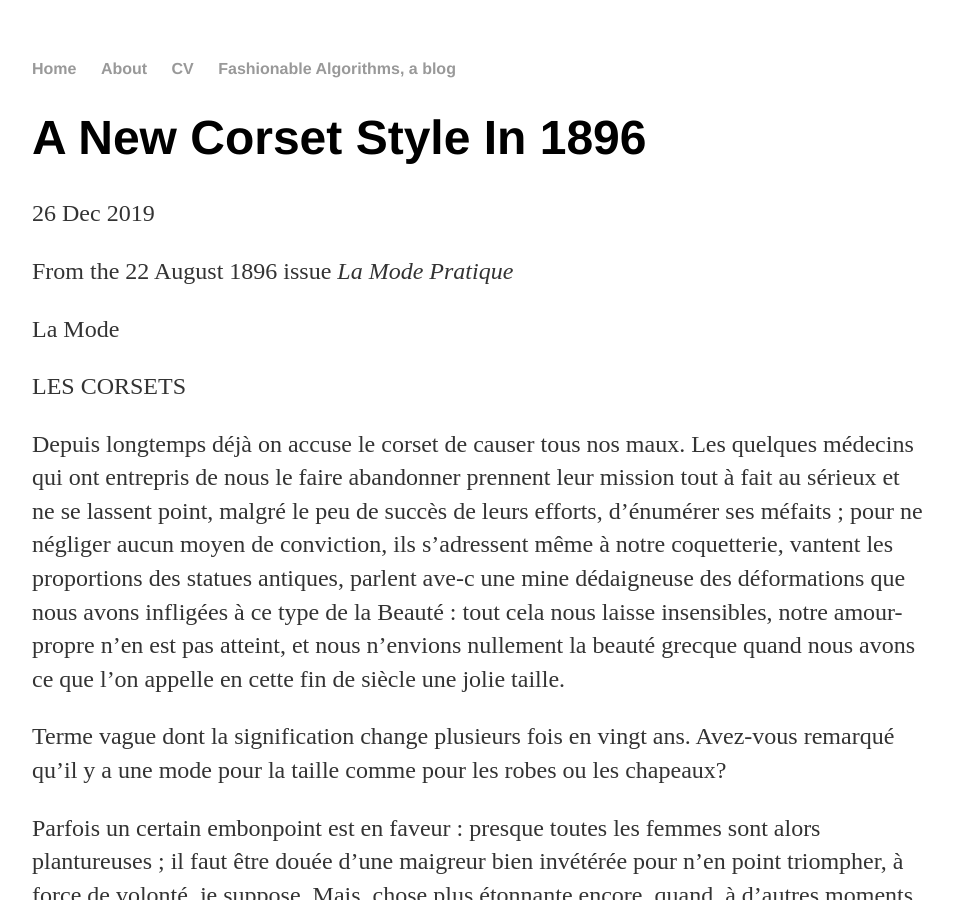
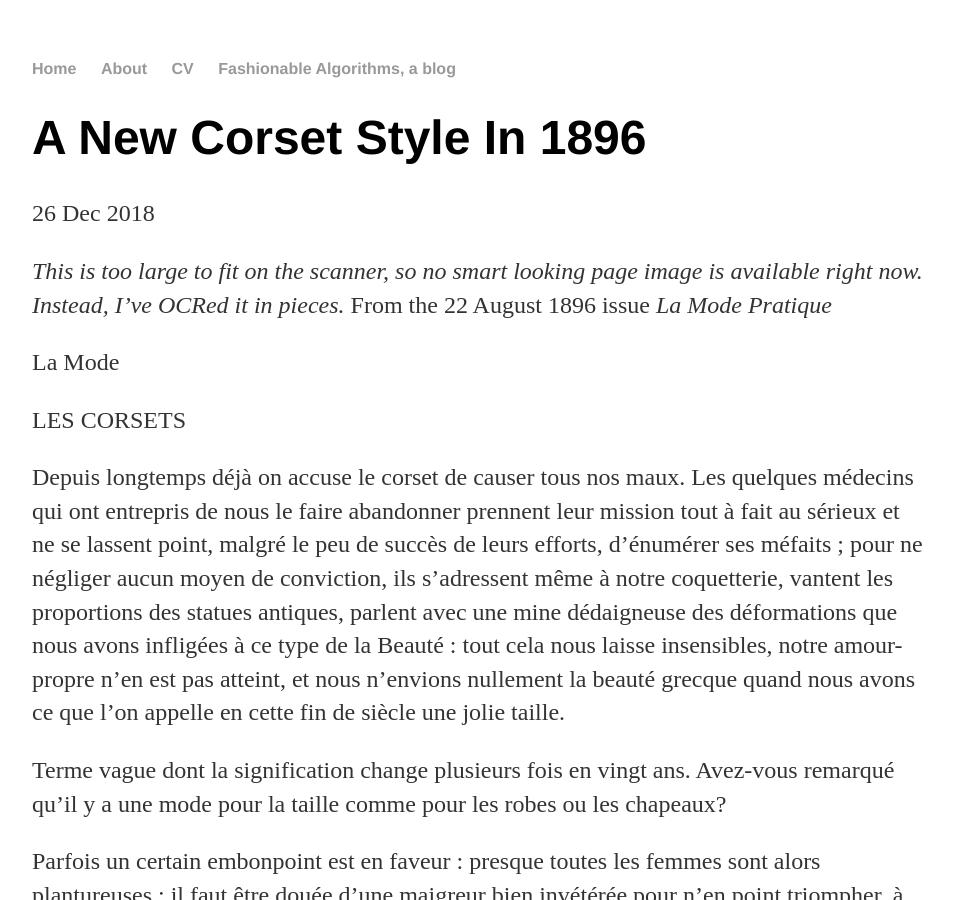
Before and after one commit to jeremyerwin/jeremyerwin.github.io, a Jekyll site: the page built from _posts/2018-12-26-a-new-corset-style-in-1896.md, in a window 1280 px wide and 900 px high. Shown: the whole window, without its empty margins (160-1113 px from the left). Built offline with Jekyll 4.4.1, drawn with Linux system fonts in a browser that asks for light colours.

Commit message:
Update 2018-12-26-a-new-corset-style-in-1896.md

```diff
--- a/_posts/2018-12-26-a-new-corset-style-in-1896.md
+++ b/_posts/2018-12-26-a-new-corset-style-in-1896.md
@@ -1,15 +1,16 @@
 ---
 layout: post
-date: 2019-12-26
+date: 2018-12-26
 ---
 
+_This is too large to fit on the scanner, so no smart looking page image is available right now. Instead, I've OCRed it in pieces._
 From the 22 August 1896 issue _La Mode Pratique_
 
 La Mode
 
 LES CORSETS
 
-Depuis longtemps déjà on accuse le corset de causer tous nos maux. Les quelques médecins qui ont entrepris de nous le faire abandonner prennent leur mission tout à fait au sérieux et ne se lassent point, malgré le peu de succès de leurs efforts, d’énumérer ses méfaits ; pour ne négliger aucun moyen de conviction, ils s’adressent même à notre coquetterie, vantent les proportions des statues antiques, parlent ave-c une mine dédaigneuse des déformations que nous avons infligées à ce type de la Beauté : tout cela nous laisse insensibles, notre amour-propre n’en est pas atteint, et nous n’envions nullement la beauté grecque quand nous avons ce que l’on appelle en cette fin de siècle une jolie taille.
+Depuis longtemps déjà on accuse le corset de causer tous nos maux. Les quelques médecins qui ont entrepris de nous le faire abandonner prennent leur mission tout à fait au sérieux et ne se lassent point, malgré le peu de succès de leurs efforts, d’énumérer ses méfaits ; pour ne négliger aucun moyen de conviction, ils s’adressent même à notre coquetterie, vantent les proportions des statues antiques, parlent avec une mine dédaigneuse des déformations que nous avons infligées à ce type de la Beauté : tout cela nous laisse insensibles, notre amour-propre n’en est pas atteint, et nous n’envions nullement la beauté grecque quand nous avons ce que l’on appelle en cette fin de siècle une jolie taille.
 
 Terme vague dont la signification change plusieurs fois en vingt ans. Avez-vous remarqué qu’il y a une mode pour la taille comme pour les robes ou les chapeaux?
 
```
